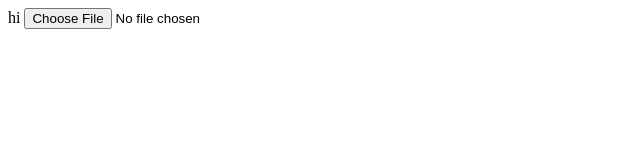
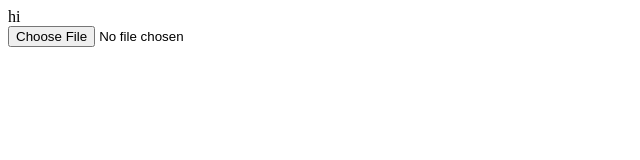
Before and after one commit to giladmiron/my-page, a plain HTML site: page index.html in a window 1280 px wide. Shown: the whole page, without its empty margins (0-640 px from the left). Drawn offline with Linux system fonts and the light colour scheme.

Commit message:
Update index.html

```diff
--- a/index.html
+++ b/index.html
@@ -6,7 +6,7 @@
     <title>Trying</title>
 </head>
 <body>
-    hi
+    <div>hi</div>
     <input type="file" name="image" accept="image/*" capture="camera">
 </body>
 </html>
```
